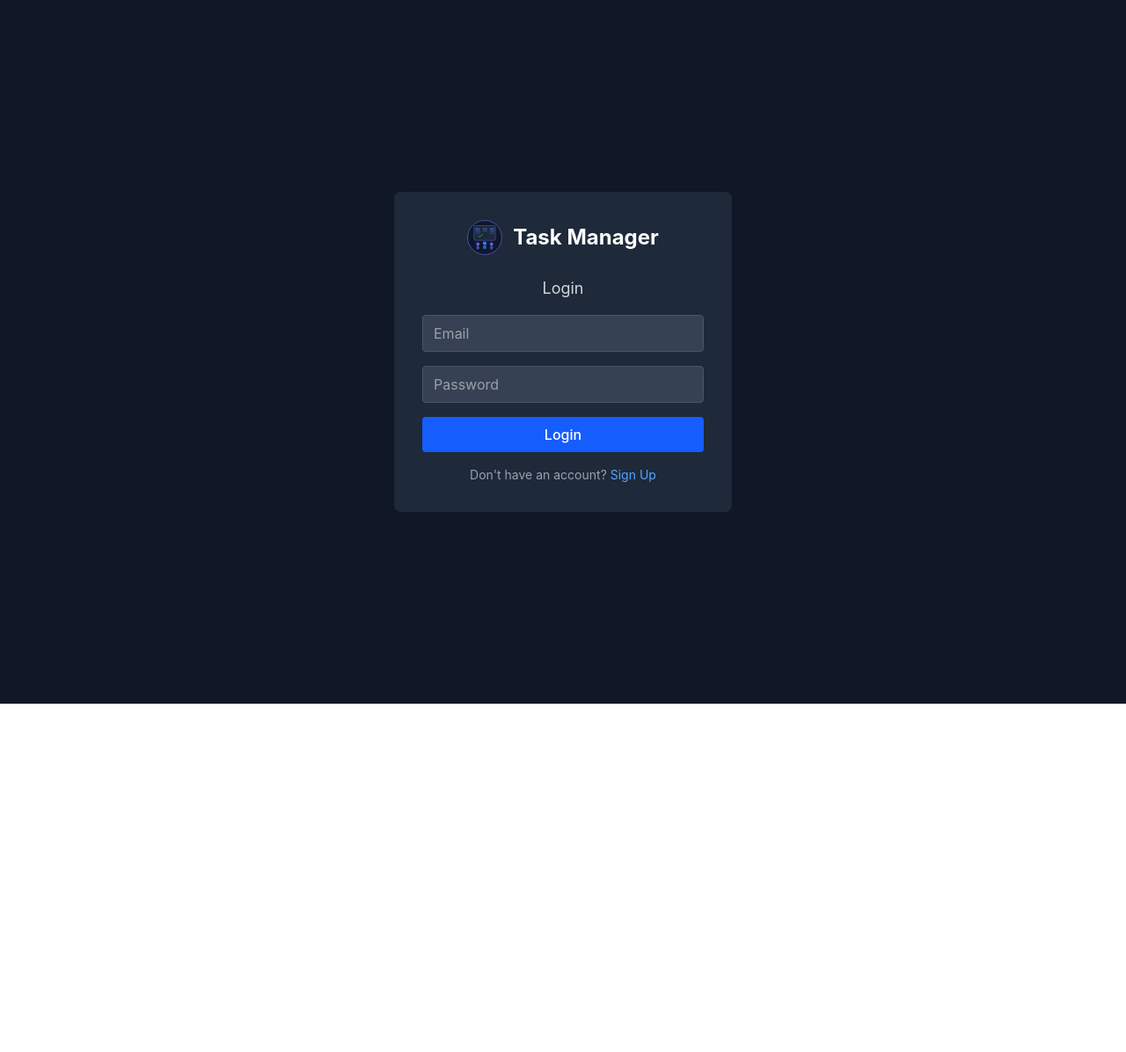
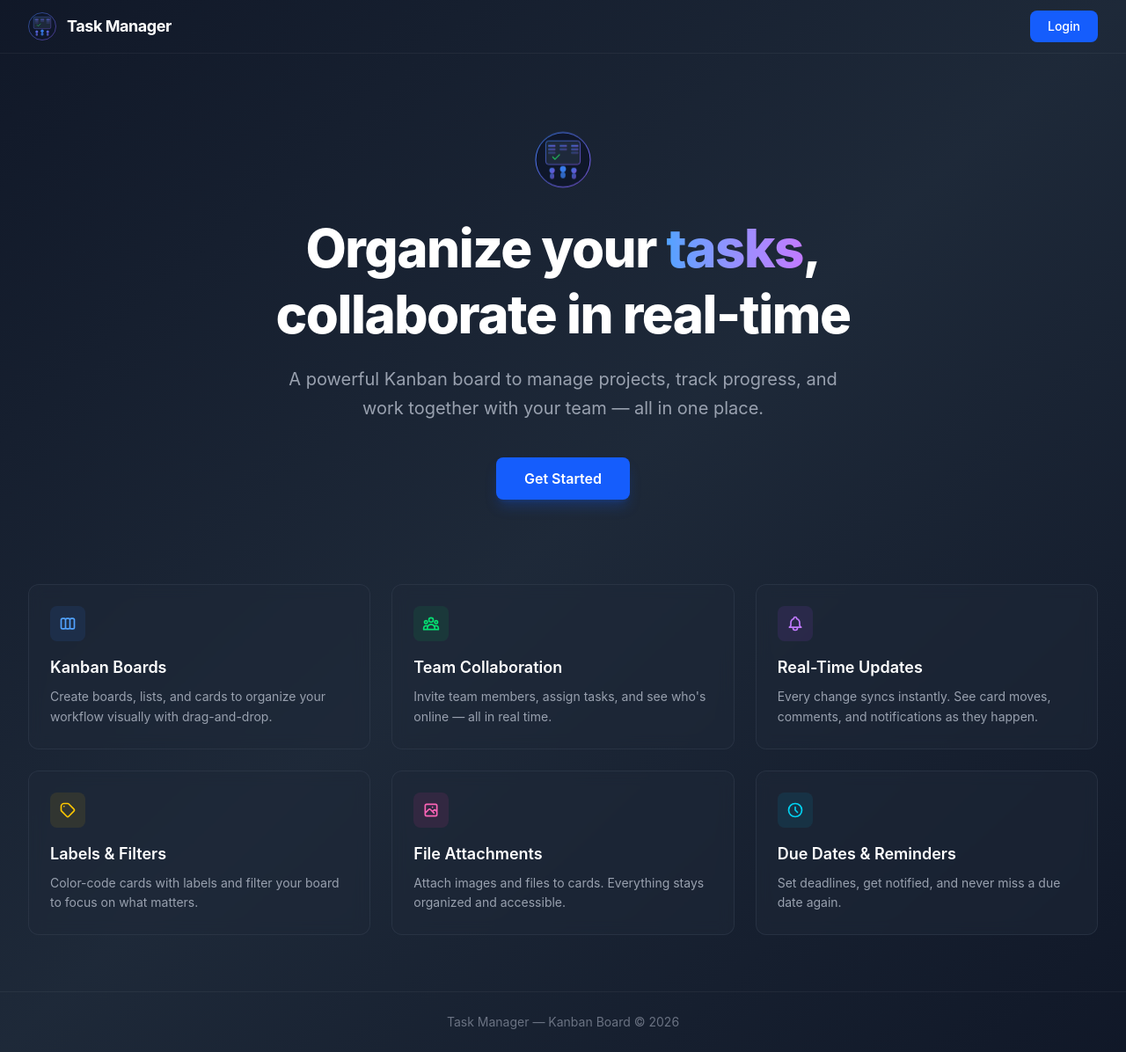
Before and after one commit to SaiRithesh-29/task_manager, a React (Vite) app in the folder frontend/: page / in a window 1280 px wide. Shown: the whole page at 88% size. Before the commit the page ends 800 px from the top, so only its background shows below. Built offline with nearby package versions, Linux system fonts and the light colour scheme.

Commit message:
updated deployment fixes

```diff
--- a/frontend/src/App.jsx
+++ b/frontend/src/App.jsx
@@ -7,6 +7,7 @@ import Sidebar from './components/Sidebar';
 import BoardView from './components/BoardView';
 import CardModal from './components/CardModal';
 import AuthPage from './components/AuthPage';
+import HomePage from './components/HomePage';
 import TeamCollaboration from './components/TeamCollaboration';
 import NotificationBell from './components/NotificationBell';
 import ProfileModal from './components/ProfileModal';
@@ -25,6 +26,7 @@ function App() {
   const [showProfile, setShowProfile] = useState(false);
   const [onlineMembers, setOnlineMembers] = useState([]);
   const [sidebarOpen, setSidebarOpen] = useState(false);
+  const [showAuth, setShowAuth] = useState(false);
 
   const sensors = useSensors(
     useSensor(PointerSensor, { activationConstraint: { distance: 5 } })
@@ -55,6 +57,7 @@ function App() {
 
   const handleAuth = (userData) => {
     setUser(userData);
+    setShowAuth(false);
     socket.connect();
     socket.emit('register-user', { userId: userData._id || userData.id });
     loadBoards();
@@ -214,7 +217,10 @@ function App() {
   }
 
   if (!user) {
-    return <AuthPage onAuth={handleAuth} />;
+    if (showAuth) {
+      return <AuthPage onAuth={handleAuth} />;
+    }
+    return <HomePage onLoginClick={() => setShowAuth(true)} />;
   }
 
   return (
--- /dev/null
+++ b/frontend/src/components/HomePage.jsx
@@ -0,0 +1,120 @@
+import Logo from './Logo';
+
+function HomePage({ onLoginClick }) {
+  return (
+    <div className="min-h-screen bg-gradient-to-br from-gray-900 via-gray-800 to-gray-900">
+      <nav className="px-4 sm:px-6 lg:px-8 py-3 border-b border-white/5">
+        <div className="max-w-7xl mx-auto flex items-center justify-between">
+          <div className="flex items-center gap-3">
+            <Logo className="w-8 h-8" />
+            <span className="text-white text-lg font-bold tracking-tight">Task Manager</span>
+          </div>
+          <div className="flex items-center gap-3">
+            <button
+              onClick={onLoginClick}
+              className="bg-blue-600 hover:bg-blue-700 text-white px-5 py-2 rounded-lg text-sm font-medium transition-colors"
+            >
+              Login
+            </button>
+          </div>
+        </div>
+      </nav>
+
+      <main className="max-w-7xl mx-auto px-4 sm:px-6 lg:px-8 pt-16 sm:pt-24 pb-16">
+        <div className="text-center max-w-3xl mx-auto">
+          <div className="flex justify-center mb-6">
+            <Logo className="w-16 h-16 animate-float" />
+          </div>
+          <h1 className="text-4xl sm:text-5xl lg:text-6xl font-extrabold text-white tracking-tight leading-tight">
+            Organize your{' '}
+            <span className="bg-gradient-to-r from-blue-400 to-purple-400 bg-clip-text text-transparent">
+              tasks
+            </span>
+            , collaborate in real-time
+          </h1>
+          <p className="mt-5 text-lg sm:text-xl text-gray-400 max-w-2xl mx-auto leading-relaxed">
+            A powerful Kanban board to manage projects, track progress, and work together with your team — all in one place.
+          </p>
+          <div className="mt-10 flex flex-col sm:flex-row gap-4 justify-center">
+            <button
+              onClick={onLoginClick}
+              className="bg-blue-600 hover:bg-blue-700 text-white px-8 py-3 rounded-lg text-base font-semibold transition-colors shadow-lg shadow-blue-600/25"
+            >
+              Get Started
+            </button>
+          </div>
+        </div>
+
+        <div className="mt-24 grid sm:grid-cols-2 lg:grid-cols-3 gap-6">
+          <div className="bg-gray-800/50 border border-gray-700/50 rounded-xl p-6 backdrop-blur-sm">
+            <div className="w-10 h-10 rounded-lg bg-blue-500/10 flex items-center justify-center mb-4">
+              <svg className="w-5 h-5 text-blue-400" fill="none" stroke="currentColor" viewBox="0 0 24 24">
+                <path strokeLinecap="round" strokeLinejoin="round" strokeWidth={2} d="M9 17V7m0 10a2 2 0 01-2 2H5a2 2 0 01-2-2V7a2 2 0 012-2h2a2 2 0 012 2m0 10a2 2 0 002 2h2a2 2 0 002-2M9 7a2 2 0 012-2h2a2 2 0 012 2m0 10V7m0 10a2 2 0 002 2h2a2 2 0 002-2V7a2 2 0 00-2-2h-2a2 2 0 00-2 2" />
+              </svg>
+            </div>
+            <h3 className="text-white font-semibold text-lg mb-2">Kanban Boards</h3>
+            <p className="text-gray-400 text-sm leading-relaxed">Create boards, lists, and cards to organize your workflow visually with drag-and-drop.</p>
+          </div>
+
+          <div className="bg-gray-800/50 border border-gray-700/50 rounded-xl p-6 backdrop-blur-sm">
+            <div className="w-10 h-10 rounded-lg bg-green-500/10 flex items-center justify-center mb-4">
+              <svg className="w-5 h-5 text-green-400" fill="none" stroke="currentColor" viewBox="0 0 24 24">
+                <path strokeLinecap="round" strokeLinejoin="round" strokeWidth={2} d="M17 20h5v-2a3 3 0 00-5.356-1.857M17 20H7m10 0v-2c0-.656-.126-1.283-.356-1.857M7 20H2v-2a3 3 0 015.356-1.857M7 20v-2c0-.656.126-1.283.356-1.857m0 0a5.002 5.002 0 019.288 0M15 7a3 3 0 11-6 0 3 3 0 016 0zm6 3a2 2 0 11-4 0 2 2 0 014 0zM7 10a2 2 0 11-4 0 2 2 0 014 0z" />
+              </svg>
+            </div>
+            <h3 className="text-white font-semibold text-lg mb-2">Team Collaboration</h3>
+            <p className="text-gray-400 text-sm leading-relaxed">Invite team members, assign tasks, and see who's online — all in real time.</p>
+          </div>
+
+          <div className="bg-gray-800/50 border border-gray-700/50 rounded-xl p-6 backdrop-blur-sm">
+            <div className="w-10 h-10 rounded-lg bg-purple-500/10 flex items-center justify-center mb-4">
+              <svg className="w-5 h-5 text-purple-400" fill="none" stroke="currentColor" viewBox="0 0 24 24">
+                <path strokeLinecap="round" strokeLinejoin="round" strokeWidth={2} d="M15 17h5l-1.405-1.405A2.032 2.032 0 0118 14.158V11a6.002 6.002 0 00-4-5.659V5a2 2 0 10-4 0v.341C7.67 6.165 6 8.388 6 11v3.159c0 .538-.214 1.055-.595 1.436L4 17h5m6 0v1a3 3 0 11-6 0v-1m6 0H9" />
+              </svg>
+            </div>
+            <h3 className="text-white font-semibold text-lg mb-2">Real-Time Updates</h3>
+            <p className="text-gray-400 text-sm leading-relaxed">Every change syncs instantly. See card moves, comments, and notifications as they happen.</p>
+          </div>
+
+          <div className="bg-gray-800/50 border border-gray-700/50 rounded-xl p-6 backdrop-blur-sm">
+            <div className="w-10 h-10 rounded-lg bg-yellow-500/10 flex items-center justify-center mb-4">
+              <svg className="w-5 h-5 text-yellow-400" fill="none" stroke="currentColor" viewBox="0 0 24 24">
+                <path strokeLinecap="round" strokeLinejoin="round" strokeWidth={2} d="M7 7h.01M7 3h5c.512 0 1.024.195 1.414.586l7 7a2 2 0 010 2.828l-7 7a2 2 0 01-2.828 0l-7-7A1.994 1.994 0 013 12V7a4 4 0 014-4z" />
+              </svg>
+            </div>
+            <h3 className="text-white font-semibold text-lg mb-2">Labels & Filters</h3>
+            <p className="text-gray-400 text-sm leading-relaxed">Color-code cards with labels and filter your board to focus on what matters.</p>
+          </div>
+
+          <div className="bg-gray-800/50 border border-gray-700/50 rounded-xl p-6 backdrop-blur-sm">
+            <div className="w-10 h-10 rounded-lg bg-pink-500/10 flex items-center justify-center mb-4">
+              <svg className="w-5 h-5 text-pink-400" fill="none" stroke="currentColor" viewBox="0 0 24 24">
+                <path strokeLinecap="round" strokeLinejoin="round" strokeWidth={2} d="M4 16l4.586-4.586a2 2 0 012.828 0L16 16m-2-2l1.586-1.586a2 2 0 012.828 0L20 14m-6-6h.01M6 20h12a2 2 0 002-2V6a2 2 0 00-2-2H6a2 2 0 00-2 2v12a2 2 0 002 2z" />
+              </svg>
+            </div>
+            <h3 className="text-white font-semibold text-lg mb-2">File Attachments</h3>
+            <p className="text-gray-400 text-sm leading-relaxed">Attach images and files to cards. Everything stays organized and accessible.</p>
+          </div>
+
+          <div className="bg-gray-800/50 border border-gray-700/50 rounded-xl p-6 backdrop-blur-sm">
+            <div className="w-10 h-10 rounded-lg bg-cyan-500/10 flex items-center justify-center mb-4">
+              <svg className="w-5 h-5 text-cyan-400" fill="none" stroke="currentColor" viewBox="0 0 24 24">
+                <path strokeLinecap="round" strokeLinejoin="round" strokeWidth={2} d="M12 8v4l3 3m6-3a9 9 0 11-18 0 9 9 0 0118 0z" />
+              </svg>
+            </div>
+            <h3 className="text-white font-semibold text-lg mb-2">Due Dates & Reminders</h3>
+            <p className="text-gray-400 text-sm leading-relaxed">Set deadlines, get notified, and never miss a due date again.</p>
+          </div>
+        </div>
+      </main>
+
+      <footer className="border-t border-white/5 py-6">
+        <div className="max-w-7xl mx-auto px-4 sm:px-6 lg:px-8 text-center">
+          <p className="text-gray-500 text-sm">Task Manager — Kanban Board &copy; {new Date().getFullYear()}</p>
+        </div>
+      </footer>
+    </div>
+  );
+}
+
+export default HomePage;
```
